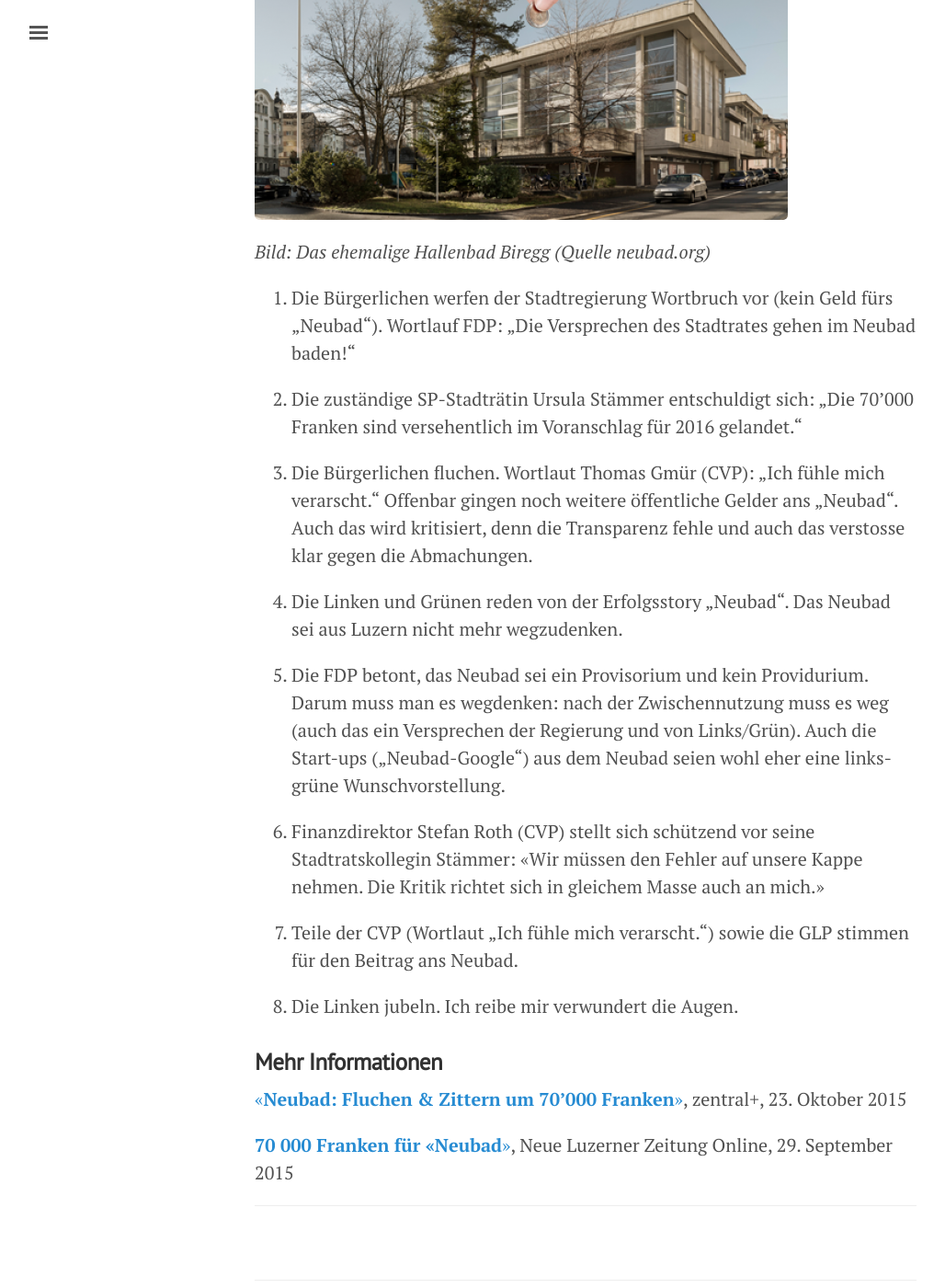
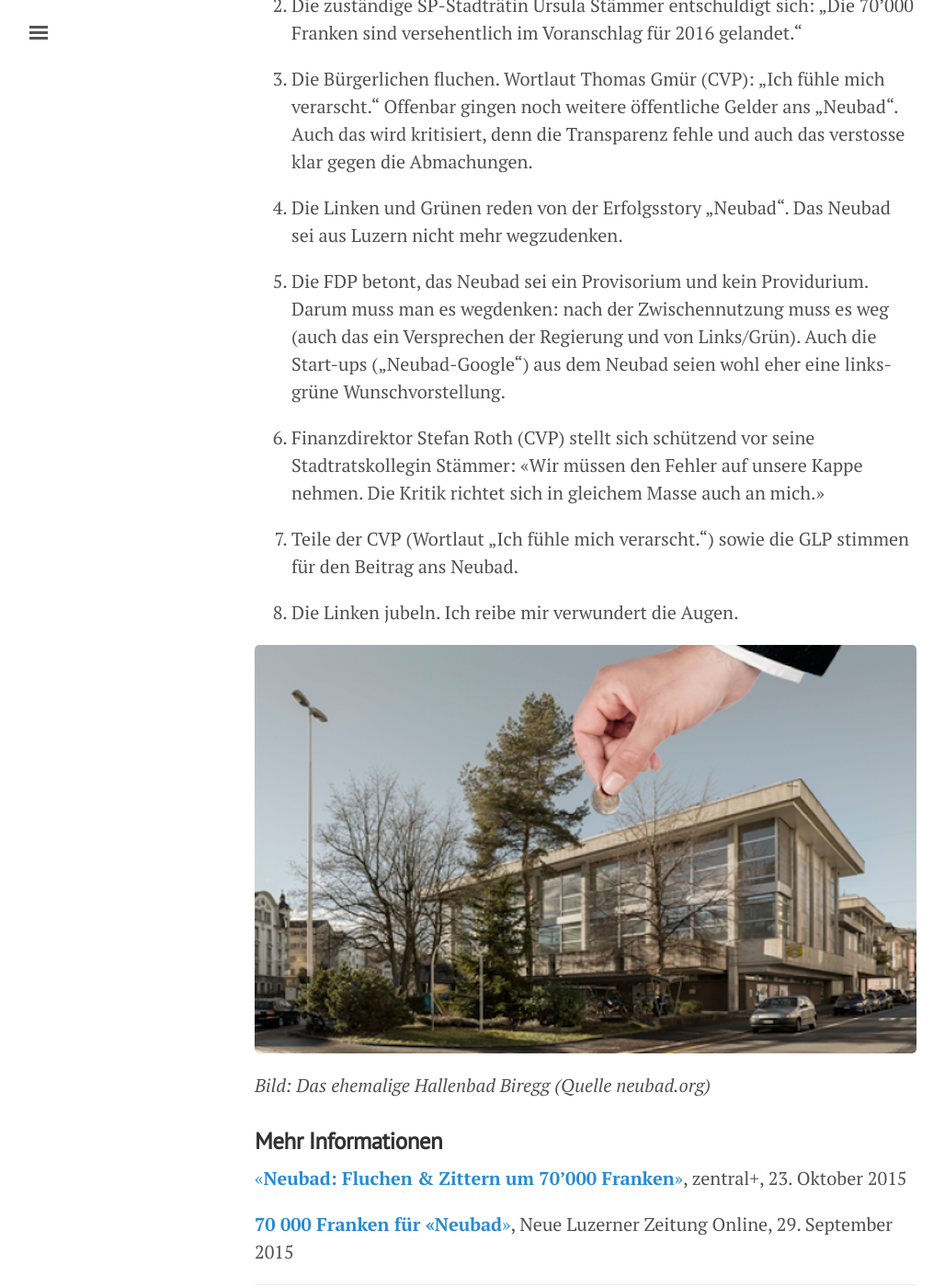
Before and after one commit to freinhard/freinhard.github.io, a Jekyll site: the page built from _posts/2015-10-23-debatte-neubad.md, in a window 1280 px wide and 1400 px high, scrolled down 509 px. Shown: the whole window at 92% size, without its empty margins (3-1031 px from the left). Built offline with Jekyll 4.4.1, drawn with Linux system fonts in a browser that asks for light colours; comment, search, counter and statistics services are not loaded.

Commit message:
Move image down

```diff
--- a/_posts/2015-10-23-debatte-neubad.md
+++ b/_posts/2015-10-23-debatte-neubad.md
@@ -2,9 +2,6 @@
 layout: post
 title: Die wunderliche Debatte im Stadtparlament zum „Neubad“
 ---
-
-![Hallenbad]({{ site.url }}/public/assets/neubad-geld.jpg)
-*Bild: Das ehemalige Hallenbad Biregg (Quelle neubad.org)*
 
 1. Die Bürgerlichen werfen der Stadtregierung Wortbruch vor (kein Geld fürs „Neubad“). Wortlauf FDP: „Die Versprechen des Stadtrates gehen im Neubad baden!“
 
@@ -22,6 +19,9 @@ title: Die wunderliche Debatte im Stadtparlament zum „Neubad“
 
 8. Die Linken jubeln. Ich reibe mir verwundert die Augen.
 
+![Hallenbad]({{ site.url }}/public/assets/neubad-geld.jpg)
+*Bild: Das ehemalige Hallenbad Biregg (Quelle neubad.org)*
+
 ### Mehr Informationen
 [«**Neubad: Fluchen & Zittern um 70'000 Franken**»](http://www.zentralplus.ch/de/news/politik/4444592/Neubad-Fluchen--Zittern-um-70'000-Franken.htm), zentral+, 23. Oktober 2015
 
```
Also changed, not shown: public/assets/neubad-geld.jpg.
